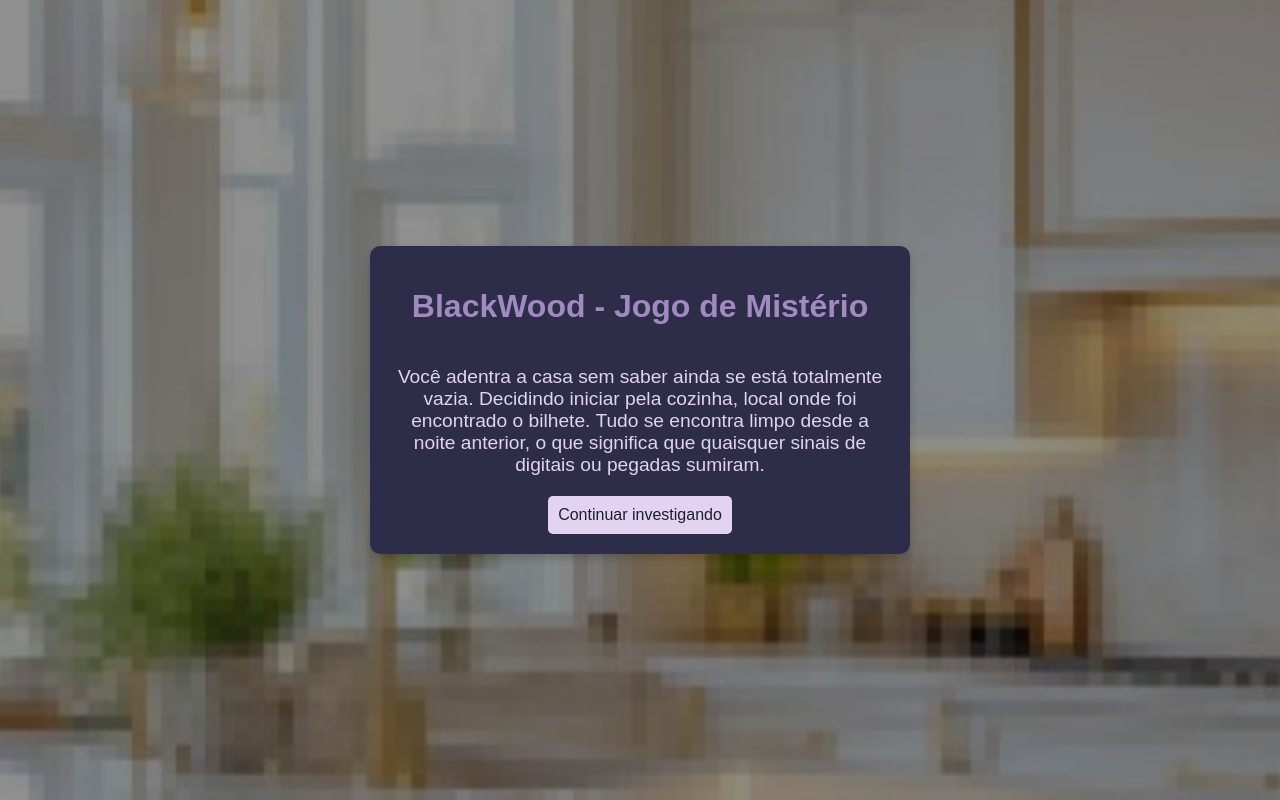
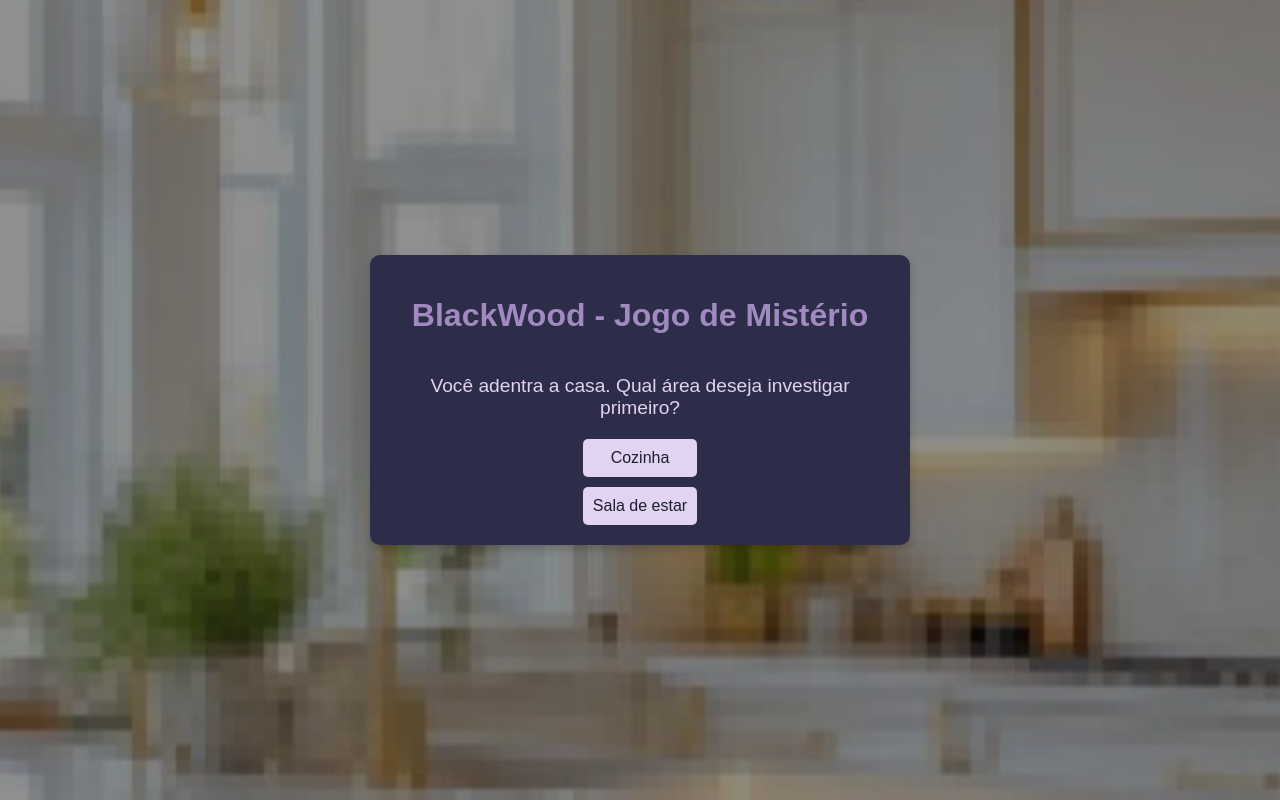
Before and after one commit to ThaysFreitas33/O-Misterio-da-Mansao-BlackWood, a plain HTML site: page jogo.html in a window 1280 px wide. Both pictures are taken after a click on the button "Residência BlackWood". Drawn offline with Linux system fonts and the light colour scheme.

Commit message:
Atualização da lógica

```diff
--- a/jogo.css
+++ b/jogo.css
@@ -12,7 +12,7 @@ body {
     background-repeat: no-repeat; /* Evita que a imagem se repita */
     background-attachment: fixed; /* Fixa a imagem ao fundo ao rolar a página */
     background-position: center; /* Centraliza a imagem */
-  }
+}
 
 
 .game-container {
@@ -84,5 +84,3 @@ h1 {
     flex-direction: column; /* Mantém o texto e botões em colunas */
     align-items: center;    /* Centraliza horizontalmente */
 }
-
-#
--- a/jogo.js
+++ b/jogo.js
@@ -4,79 +4,77 @@ const nextButton = document.getElementById('next-btn');
 const restartButton = document.getElementById('restart-btn');
 
 let currentQuestionIndex = 0;
+let selectedPathQuestions = []; // Variável para armazenar o caminho selecionado
 
-const questions = [
+const initialQuestions = [
     {
         text: "Escolha o cenário inicial:",
         answers: [
-            { text: "Residência BlackWood", nextQuestion: 1 },
-            { text: "Pela Empresa", nextQuestion: 2 }
+            { text: "Residência BlackWood", nextPath: "A" },
+            { text: "Pela Empresa", nextPath: "B" }
+        ]
+    }
+];
+
+const pathAQuestions = [
+    {
+        text: "Você adentra a casa. Qual área deseja investigar primeiro?",
+        answers: [
+            { text: "Cozinha", nextQuestion: 1 },
+            { text: "Sala de estar", nextQuestion: 2 }
         ]
     },
     {
-        text: "Você adentra a casa sem saber ainda se está totalmente vazia. Decidindo iniciar pela cozinha, local onde foi encontrado o bilhete. Tudo se encontra limpo desde a noite anterior, o que significa que quaisquer sinais de digitais ou pegadas sumiram.",
+        text: "Na cozinha, você encontra um bilhete suspeito. Deseja lê-lo?",
         answers: [
-            { text: "Continuar investigando", nextQuestion: 2 }
+            { text: "Sim", nextQuestion: 3 },
+            { text: "Não", nextQuestion: 4 }
         ]
     },
     {
-        text: "Andando mais um pouco, você encontra um pequeno caderno. Você decide passar o olho por ele até que encontra uma página intitulada de “Restrições”. Nela estão as especificações de alimentos e dietas que podiam e não podiam ser feitas a partir do paladar de Brandão. As restrições pareciam ter sido escritas às pressas, dentre todas, no meio estava perdido “Nada de camarão” grifado em vermelho.",
+        text: "Fim do caminho A! Você encontrou uma pista crucial!",
+        answers: []
+    }
+];
+
+const pathBQuestions = [
+    {
+        text: "Você chega na empresa. Deseja ir diretamente à sala do chefe ou verificar os arquivos?",
         answers: [
-            { text: "Continuar investigando", nextQuestion: 3 }
+            { text: "Sala do chefe", nextQuestion: 1 },
+            { text: "Arquivos", nextQuestion: 2 }
         ]
     },
     {
-        text: "Você imediatamente fica confuso. Luiz, o cozinheiro, alegou não saber da alergia de seu chefe, então como ele podia ter anotado essa informação e simplesmente não ter lembrado dela? Luiz era apenas um funcionário novato, mas você raciocina que, se ele estivesse tão preocupado com o seu emprego, teria se atentado a um detalhe tão importante quanto esse.",
+        text: "Na sala do chefe, você encontra uma gaveta trancada. Deseja tentar abri-la?",
         answers: [
-            { text: "Investigar o próximo local", nextQuestion: 4 }
+            { text: "Sim", nextQuestion: 3 },
+            { text: "Não", nextQuestion: 4 }
         ]
     },
     {
-        text: "Você devolve o caderno para o local onde encontrou, se retirando da cozinha e navegando em outras áreas da casa. Andando lentamente, você encontra uma porta estranha no corredor que leva para um cômodo desconhecido. Que informações podem ter lá? Parece muito chamativo. ",
-        answers: [
-            { text: "Explorar o resto da casa", nextQuestion: 5 },
-            { text: "Abrir a porta e entrar", nextQuestion: 6 }
-        ]
-    },
-    {
-        text: "Passando pela porta, você escolhe averiguar outros cômodos convenientes da casa. Subindo as escadas, se encontra o quarto de Brandão e sua esposa Sophia, aparentemente vazio.",
-        answers: [
-            { text: "Investigar o quarto", nextQuestion: 7 },
-        ]
-    },
-
-    {
-        text: "Escolha ruim. A porta dava para um porão, um local mal cuidado, abandonado e sem nenhuma iluminação, você acaba escorregando pela escada que já estava em condições ruins de se pisar, perdendo a noção de qual canto foi parar pelo tamanho enorme do porão, parece que a porta se trancou sozinha. O porão também parece ter isolamento acústico, então não se é capaz de ouvir o que vem de dentro e muito menos o que vem de fora. Com isso, so lhe resta encarar o desafio para escapar ou reiniciar o jogo",
-        answers: [
-            { text: "Encarar o desafio", nextQuestion: 9 },
-            { text: "Abandonar o jogo", nextQuestion: 10 }
-        ]
-    },
-
-    {
-        text: "Escolha ruim. A porta dava para um porão, um local mal cuidado, abandonado e sem nenhuma iluminação, você acaba escorregando pela escada que já estava em condições ruins de se pisar, perdendo a noção de qual canto foi parar pelo tamanho enorme do porão, parece que a porta se trancou sozinha. O porão também parece ter isolamento acústico, então não se é capaz de ouvir o que vem de dentro e muito menos o que vem de fora. Com isso, so lhe resta encarar o desafio para escapar ou reiniciar o jogo",
-        answers: [
-            { text: "Encarar o desafio", nextQuestion: 11 },
-            { text: "Abandonar o jogo", nextQuestion: 22 }
-        ]
-    },
+        text: "Fim do caminho B! Você descobriu um segredo importante!",
+        answers: []
+    }
 ];
 
 function startGame() {
     currentQuestionIndex = 0;
+    selectedPathQuestions = []; // Reseta o caminho escolhido
     restartButton.classList.add('hidden');
-    nextButton.classList.add('hidden');
     showQuestion();
 }
 
 function showQuestion() {
-    if (currentQuestionIndex >= questions.length) {
-        alert("Fim do jogo! Obrigado por jogar.");
+    const currentQuestions = selectedPathQuestions.length > 0 ? selectedPathQuestions : initialQuestions;
+
+    if (currentQuestionIndex >= currentQuestions.length) {
+        alert("Fim do jogo!");
         showRestart();
         return;
     }
 
-    const currentQuestion = questions[currentQuestionIndex];
+    const currentQuestion = currentQuestions[currentQuestionIndex];
     questionText.innerText = currentQuestion.text;
     answerButtons.innerHTML = '';
 
@@ -90,73 +88,45 @@ function showQuestion() {
 }
 
 function selectAnswer(answer) {
-    // Alterar o fundo de acordo com a resposta
-    if (answer.text === "Residência BlackWood") {
-        document.body.style.backgroundImage = "url('assets/img/background-mansao.png')";
-        document.body.style.backgroundSize = "cover";
-        document.body.style.backgroundPosition = "center";
+    updateBackground(answer.text);
+
+    if (answer.nextPath) {
+        // Define o caminho e seleciona o conjunto de perguntas correspondente
+        selectedPathQuestions = answer.nextPath === "A" ? pathAQuestions : pathBQuestions;
+        currentQuestionIndex = 0;
+        showQuestion();
+        return;
     }
 
-    if (answer.text === "Continuar investigando") {
-        document.body.style.backgroundImage = "url('assets/img/background3.png')";
-        document.body.style.backgroundSize = "cover";
-        document.body.style.backgroundPosition = "center";
-    }
-
-    if (answer.text === "Abrir a porta e entrar") {
-        document.body.style.backgroundImage = "url('assets/img/background-porao.png')";
-        document.body.style.backgroundSize = "cover";
-        document.body.style.backgroundPosition = "center";
-    }
-
-    if (answer.text === "Explorar o resto da casa") {
-        document.body.style.backgroundImage = "url('assets/img/background-6.png')";
-        document.body.style.backgroundSize = "cover";
-        document.body.style.backgroundPosition = "center";
-    }
-
-    if (answer.text === "Investigar o quarto") {
-        document.body.style.backgroundImage = "url('assets/img/background7.png')";
-        document.body.style.backgroundSize = "cover";
-        document.body.style.backgroundPosition = "center";
-    }
-
-    if(answer.text === "Explorar o resto da casa"){
-        document.body.style.back
-    }
-
-
-
-    // Verificar se a resposta está correta, incorreta ou tem próximo passo
-    if (answer.isCorrect) {
-        alert("Parabéns, você solucionou o caso!");
-        showRestart();
-    } else if (answer.incorrect) {
-        alert("Escolha incorreta! Você foi removido do caso.");
-        showRestart();
-    } else if (answer.nextQuestion !== undefined) {
+    if (answer.nextQuestion !== undefined) {
         currentQuestionIndex = answer.nextQuestion;
         showQuestion();
     } else {
-        alert("Resposta inválida ou sem próximo passo!");
+        alert("Fim do jogo.");
+        showRestart();
     }
+}
+
+function updateBackground(answerText) {
+    const backgrounds = {
+        "Residência BlackWood": "url('assets/img/background-mansao.png')",
+        "Pela Empresa": "url('assets/img/background-empresa.png')",
+        "Cozinha": "url('assets/img/background-cozinha.png')",
+        "Sala de estar": "url('assets/img/background-sala-estar.png')",
+        "Sala do chefe": "url('assets/img/background-sala-chefe.png')",
+        "Arquivos": "url('assets/img/background-arquivos.png')"
+    };
+
+    document.body.style.backgroundImage = backgrounds[answerText] || "none";
+    document.body.style.backgroundSize = "cover";
+    document.body.style.backgroundPosition = "center";
 }
 
 function showRestart() {
     restartButton.classList.remove('hidden');
-    nextButton.classList.add('hidden');
 }
 
 restartButton.addEventListener('click', startGame);
 
 // Inicia o jogo
 startGame();
-
-//  text: "Chegou ao final! Quem é o assassino?",
-// answers: [
-   //     { text: "Sophia", isCorrect: false },
-     //   { text: "Luiz", isCorrect: false },
-       // { text: "Verônica", isCorrect: true },
-       // { text: "Robert", isCorrect: false }
-    //]
-// }
```
Also changed, not shown: jogo.html (+2 -2 lines).
